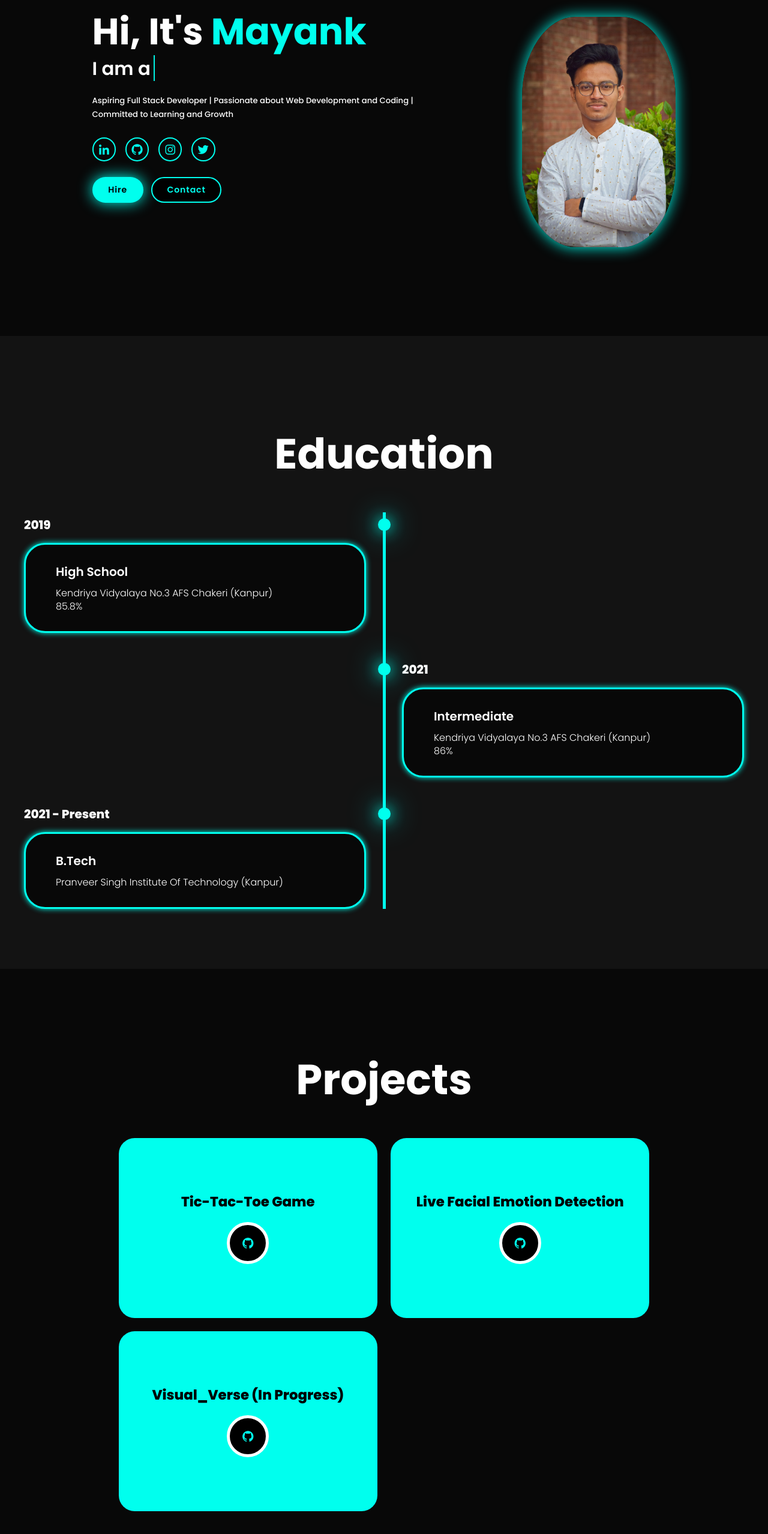
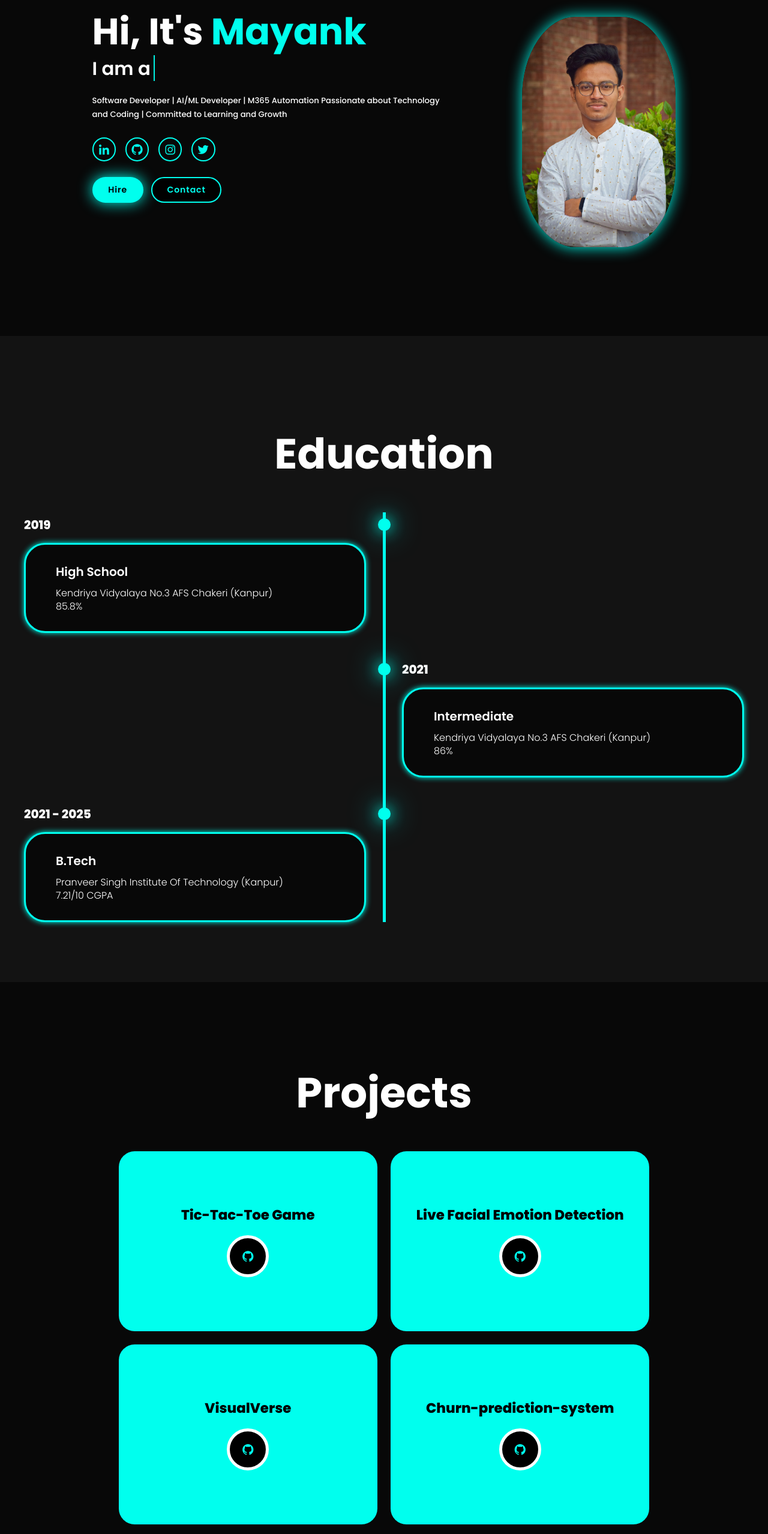
Before and after one commit to mayankkkp/Portfolio, a plain HTML site: page index.html in a window 1280 px wide. Shown: the part 240-2797 px from the top of the page at 60% size. Drawn offline with nearby package versions, Linux system fonts and the light colour scheme.

Commit message:
Revise portfolio details and project links
Updated personal information and project links in the portfolio.

```diff
--- a/index.html
+++ b/index.html
@@ -26,8 +26,8 @@
         <div class="home-content">
             <h1>Hi, It's <span>Mayank</span></h1>
             <h3 class="text-animation">I am a <span></span></h3>
-            <p>Aspiring Full Stack Developer |
-                Passionate about Web Development and Coding |
+            <p>Software Developer | AI/ML Developer | M365 Automation
+                Passionate about Technology and Coding |
                 Committed to Learning and Growth</p>
 
             <div class="social-icons">
@@ -73,10 +73,11 @@
 
             <div class="timeline-item">
                 <div class="timeline-dot"></div>
-                <div class="timeline-date">2021 - Present</div>
+                <div class="timeline-date">2021 - 2025</div>
                 <div class="timeline-content">
                     <h3>B.Tech</h3>
                     <p>Pranveer Singh Institute Of Technology (Kanpur)</p>
+                    <p>7.21/10 CGPA</p>
                 </div>
             </div>
         </div>
@@ -101,7 +102,7 @@
                 <div class="service-info">
                     <h4>Live Facial Emotion Detection</h4>
                     <p>
-                        <a href="https://github.com/mayankkkp/Live-Facial-emotion-detection" target="_blank" aria-label="View Project">
+                        <a href="https://github.com/mayankkkp/emotion-detection-pro" target="_blank" aria-label="View Project">
                             <i class='bx bxl-github'></i>
                         </a>
                     </p>
@@ -110,9 +111,19 @@
 
             <div class="service-box">
                 <div class="service-info">
-                    <h4>Visual_Verse (In Progress)</h4>
+                    <h4>VisualVerse</h4>
                     <p>
-                        <a href="https://github.com/mayankkkp/Visual_verse.git" target="_blank" aria-label="View Project">
+                        <a href="https://github.com/mayankkkp/Visualverse" target="_blank" aria-label="View Project">
+                            <i class='bx bxl-github'></i>
+                        </a>
+                    </p>
+                </div>
+            </div>
+            <div class="service-box">
+                <div class="service-info">
+                    <h4>Churn-prediction-system</h4>
+                    <p>
+                        <a href="https://github.com/mayankkkp/Churn-prediction-system" target="_blank" aria-label="View Project">
                             <i class='bx bxl-github'></i>
                         </a>
                     </p>
```
